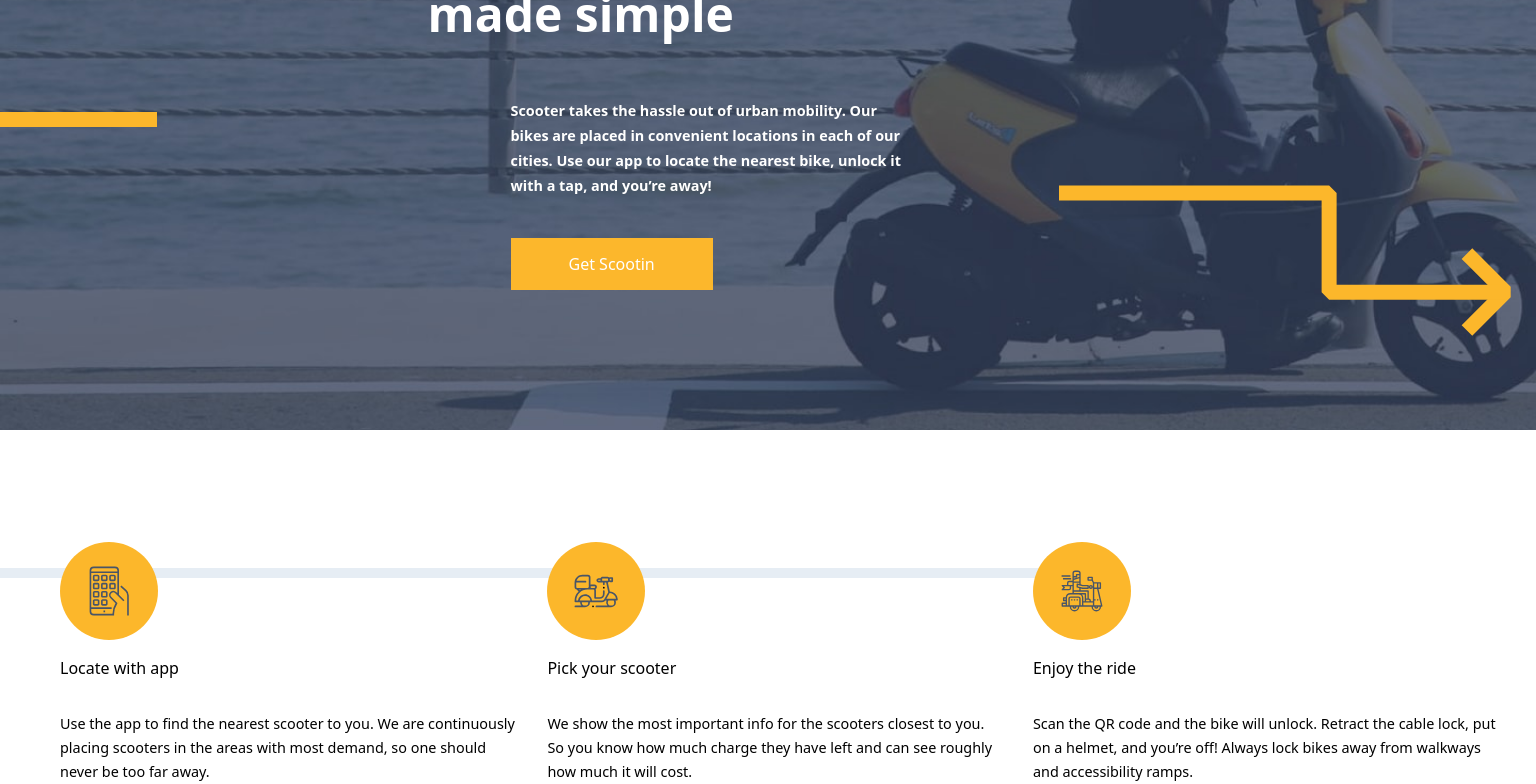
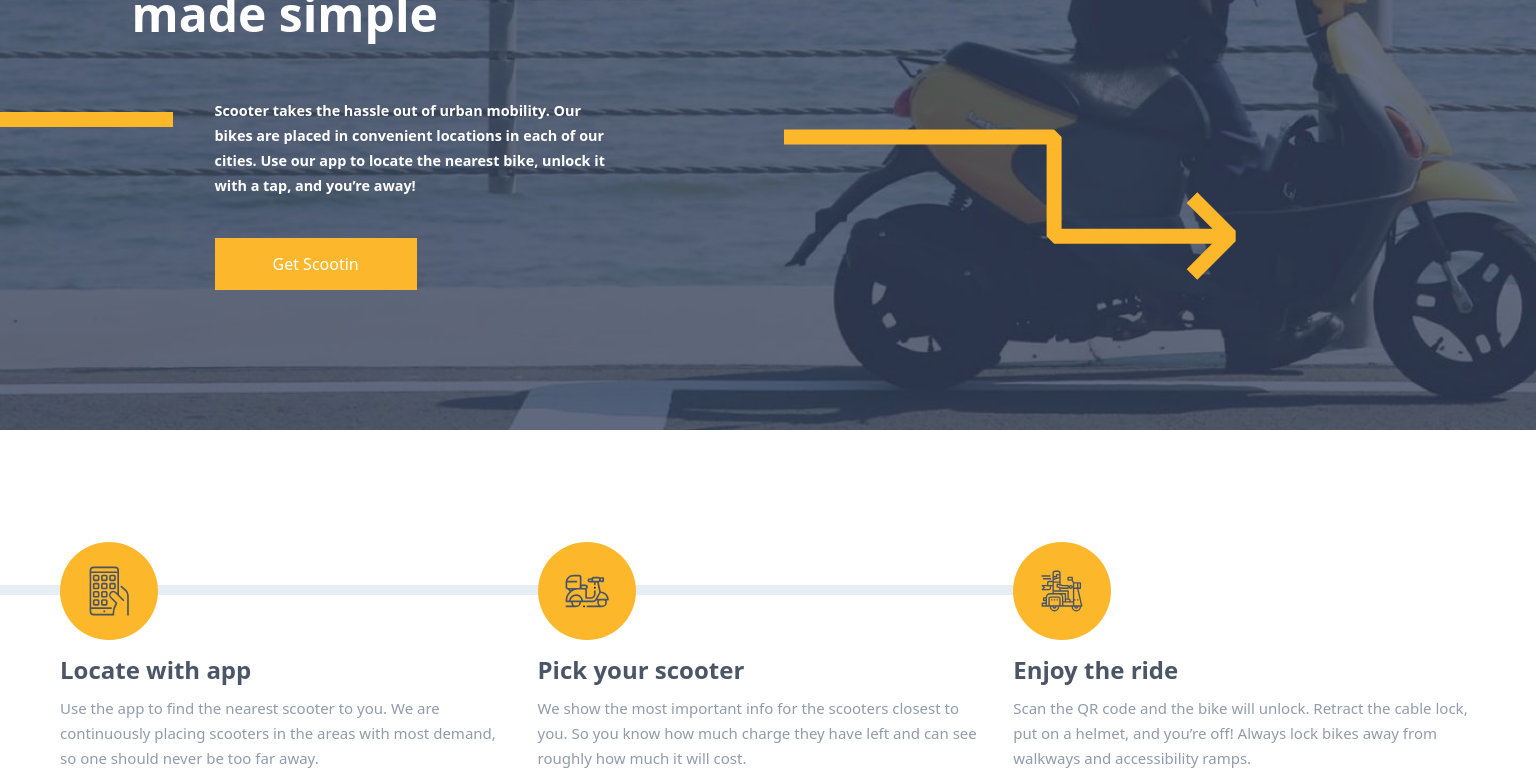
Before and after one commit to sphnikola/scoot, a React (Vite) app: page / in a window 1536 px wide. Shown: the part 246-1030 px from the top of the page. Built offline with nearby package versions, Linux system fonts and the light colour scheme.

Commit message:
Add spacing and font styling

```diff
--- a/src/App.jsx
+++ b/src/App.jsx
@@ -31,7 +31,7 @@
         </div>
       </header>
       <section className="hero pt-[100px] pb-[140px] px-[54.5px] relative">
-        <div className="max-w-[515px] mx-auto ">
+        <div className="max-w-[515px] mx-auto xl:ml-40">
           <div className="flex flex-col justify-center items-center text-center  text-white gap-y-10 lg:text-left lg:items-start">
             <h2 className="text-[2.7em] leading-[43.2px] font-semibold md:text-[3rem] md:leading-[48px] md:p-5 lg:relative lg:right-[20%]">
               Scooter sharing made simple
@@ -48,13 +48,15 @@
         </div>
       </section>
       <main>
-        <section className="steps relative">
-          <div className="px-[30px] pt-28 space-y-16 lg:flex lg:space-y-0 lg:gap-x-8 lg:pl-[60px]">
+        <section className="steps relative ">
+          <div className="px-[30px] pt-28 space-y-16 lg:flex lg:space-y-0 lg:gap-x-8 lg:px-[60px]">
             <div className="flex flex-col items-center text-center gap-y-4 md:flex-row md:text-left lg:flex-col lg:items-start">
               <img className=" w-[98px]" src={locate} />
-              <div className="space-y-8 md:pl-7 lg:pl-0">
-                <h4 className=" md:pl-7 lg:pl-0">Locate with app</h4>
-                <p className="text-[0.9em] leading-[24px] px-7 lg:px-0">
+              <div className="space-y-8 md:pl-7 md:space-y-3 lg:pl-0">
+                <h4 className=" md:pl-7 lg:pl-0 text-[20px] leading-[23.4px] font-semibold md:text-[24px] md:leading-[28px] text-h4-color">
+                  Locate with app
+                </h4>
+                <p className="text-[0.9em] leading-[24px] px-7  md:text-[15px] md:leading-[25px] md:pr-16 lg:px-0 text-p-color">
                   Use the app to find the nearest scooter to you. We are
                   continuously placing scooters in the areas with most demand,
                   so one should never be too far away.{" "}
@@ -63,9 +65,11 @@
             </div>
             <div className="flex flex-col items-center text-center gap-y-4 md:flex-row md:text-left lg:flex-col lg:items-start">
               <img className=" w-[98px]" src={scooter} />
-              <div className="space-y-8 md:pl-7 lg:pl-0">
-                <h4 className=" md:pl-7 lg:pl-0">Pick your scooter</h4>
-                <p className="text-[0.9em] leading-[24px] px-7 lg:px-0">
+              <div className="space-y-8 md:pl-7 md:space-y-3 lg:pl-0">
+                <h4 className=" md:pl-7 lg:pl-0 text-[20px] leading-[23.4px] font-semibold md:text-[24px] md:leading-[28px] text-h4-color">
+                  Pick your scooter
+                </h4>
+                <p className="text-[0.9em] leading-[24px] px-7  md:text-[15px] md:leading-[25px] md:pr-16 lg:px-0 text-p-color">
                   We show the most important info for the scooters closest to
                   you. So you know how much charge they have left and can see
                   roughly how much it will cost.{" "}
@@ -74,9 +78,11 @@
             </div>
             <div className="flex flex-col items-center text-center gap-y-4 md:flex-row md:text-left lg:flex-col lg:items-start">
               <img className=" w-[98px]" src={ride} />
-              <div className="space-y-8 md:pl-7 lg:pl-0">
-                <h4 className=" md:pl-7 lg:pl-0">Enjoy the ride</h4>
-                <p className="text-[0.9em] leading-[24px] px-7 lg:px-0">
+              <div className="space-y-8 md:pl-7 md:space-y-3 lg:pl-0">
+                <h4 className=" md:pl-7 lg:pl-0 text-[20px] leading-[23.4px] font-semibold md:text-[24px] md:leading-[28px] text-h4-color">
+                  Enjoy the ride
+                </h4>
+                <p className="text-[0.9em] leading-[24px] px-7  md:text-[15px] md:leading-[25px] md:pr-16 lg:px-0  text-p-color">
                   Scan the QR code and the bike will unlock. Retract the cable
                   lock, put on a helmet, and you’re off! Always lock bikes away
                   from walkways and accessibility ramps.{" "}
--- a/src/index.css
+++ b/src/index.css
@@ -98,9 +98,41 @@
     width: 70%;
     height: 10px;
     position: absolute;
-    top: 39%;
+    top: 155px;
     left: 0px;
     z-index: -1;
+  }
+}
+
+@media (min-width: 1400px) {
+  .hero::before {
+    content: "";
+    background: url("./assets/patterns/line.svg");
+    background-repeat: no-repeat;
+    position: absolute;
+    background-position: center left;
+    top: 0px;
+    left: -30px;
+    right: 0px;
+    bottom: 14px;
+  }
+
+  .hero::after {
+    content: "";
+    background: url("./assets/patterns/right-arrow.svg");
+    background-repeat: no-repeat;
+    position: absolute;
+    background-position: bottom right;
+    top: 0px;
+    left: 0px;
+    right: 300px;
+    bottom: 150px;
+  }
+
+  .hero {
+    background-image: url("./assets/images/home-hero-desktop.jpg");
+    background-size: cover;
+    background-repeat: no-repeat;
   }
 }
 
--- a/tailwind.config.js
+++ b/tailwind.config.js
@@ -6,10 +6,13 @@
       screens: {
         md: "640px",
         lg: "875px",
+        xl: "1400px",
       },
       colors: {
         "nav-link": "rgb(146, 155, 170)",
         "button-bg": "rgb(252, 183, 44)",
+        "p-color": "rgb(146,155,170)",
+        "h4-color": "rgb(74,86,104)",
       },
       backgroundImage: {
         home_hero_mobile: "url('./src/assets/images/home-hero-mobile.jpg')",
```
